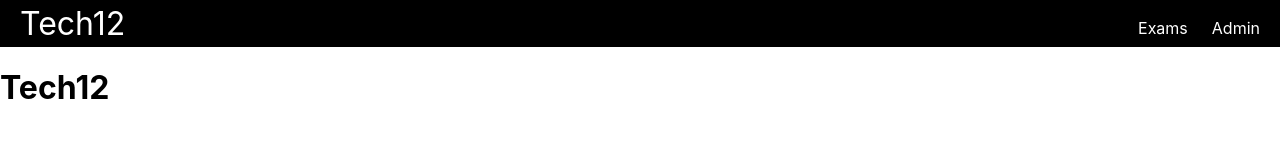
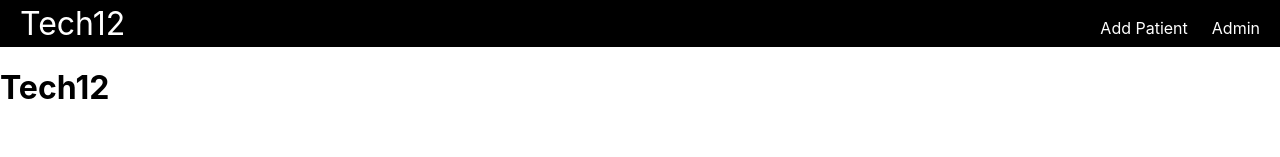
Before and after one commit to JPhiliossaint/Tech12, a React (Create React App) app in the folder client/: page / in a window 1280 px wide. Shown: the top 157 px of the page. Built offline with nearby package versions, Linux system fonts and the light colour scheme.

Commit message:
updated navbar

```diff
--- a/client/src/Navbar.js
+++ b/client/src/Navbar.js
@@ -2,10 +2,10 @@ import { Link } from "react-router-dom";
 
 export default function Navbar() {
     return <nav className="nav">
-        <Link to="/" class="site-title">Tech12</Link>
+        <Link to="/" className="site-title">Tech12</Link>
         <ul>
             <li>
-                <Link to="/exams">Exams</Link>
+                <Link to="/exams">Add Patient</Link>
             </li>
             <li>
                 <Link to="/admin">Admin</Link>
```
